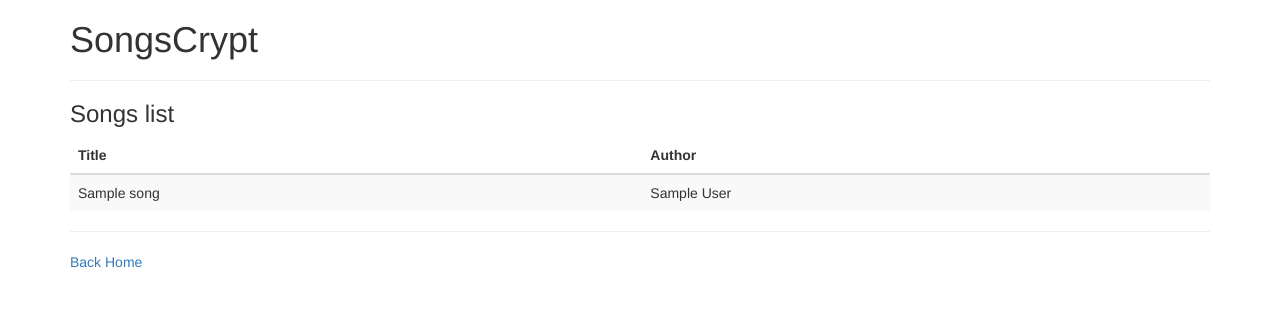
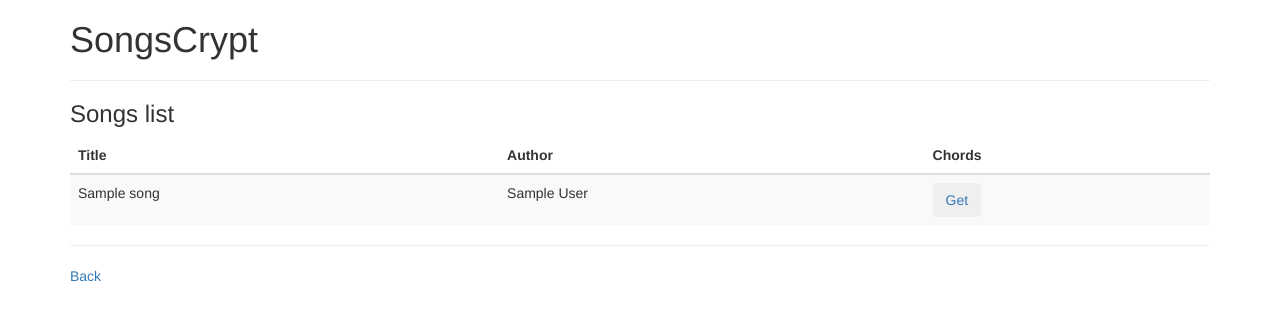
Before and after one commit to mpuccini/songscrypt, a Flask app: page /allsongs in a window 1280 px wide. Shown: the top 321 px of the page. Run offline with Flask 2, Linux system fonts and the light colour scheme; a database or web service that is not in the repository returns one stand-in record (values such as "Sample title"); some libraries are stand-ins or nearby versions.

Commit message:
getsong added

```diff
--- a/app.py
+++ b/app.py
@@ -52,5 +52,18 @@ def allsongs():
     songslist = songs.find()
     return render_template('allsongs.html', songslist=songslist)
 
+# @app.route('/getsong')
+# def getsong(title, author):
+#     query = { '$or': [{'title': title}, {'author':author}] }
+#     song = songs.find(query)
+#     return render_template('song.html', chords=song['chords'])
+
+@app.route('/getsong/<title>')#, methods=['GET', 'POST'])
+def getsong(title):
+    song = songs.find_one({'title':title})
+    return render_template('song.html', song=song)
+#    if request.method == 'POST':
+
+
 if __name__ == '__main__':
     app.run()
--- a/models.py
+++ b/models.py
@@ -1,6 +1,8 @@
 # model.py
 from wtforms import SubmitField, BooleanField, StringField, PasswordField, TextAreaField, validators
 from flask_wtf import Form
+
+
 class RegForm(Form):
   username = StringField('Username',
                  [validators.DataRequired()])
--- a/templates/allsongs.html
+++ b/templates/allsongs.html
@@ -1,15 +1,15 @@
 {% extends "bootstrap/base.html" %}
-{% import "bootstrap/wtf.html" as wtf %}
 {% block content %}
 <div class="container">
   <h1>SongsCrypt</h1>
   <hr>
   <h3>Songs list</h3>
-  <table class="table table-striped table-hover table-responsive">
+  <table class="table table-striped table-hover">
     <thead class="thead-dark">
       <tr>
 	<th scope="col">Title</th>
 	<th scope="col">Author</th>
+	<th scope="col">Chords</th>
       </tr>
     </thead>
     <tbody>
@@ -17,11 +17,13 @@
       <tr>
 	<td>{{ song['title'] }}</td>
 	<td>{{ song['author'] }}</td>
+	<!-- <td><a href="{{ url_for('getsong', title=song['title'], author=song['author'])}}"><button type="button" class="btn btn-dark">Get Chords</button></a></td> -->
+	<td><a href="{{ url_for('getsong', title=song['title'])}}"><button type="button" class="btn btn-dark">Get</button></a></td>
       </tr>
       {% endfor %}
     </tbody>
   </table>
   <hr>
-  <p><a href="{{ url_for('index') }}">Back Home</a></p>
+  <p><a href="{{ url_for('index') }}">Back</a></p>
 </div>
 {% endblock %}
--- a/templates/registration.html
+++ b/templates/registration.html
@@ -7,6 +7,6 @@
   <h3>Create your account</h3>
     {{ wtf.quick_form(form) }}
   <hr>
-  <p><a href="{{ url_for('index') }}">Back Home</a></p>
+  <p><a href="{{ url_for('index') }}">Back</a></p>
 </div>
 {% endblock %}
--- a/templates/registrationdone.html
+++ b/templates/registrationdone.html
@@ -6,6 +6,6 @@
   <h3>Create your account</h3>
     Congratulations {{ name }}! You're now registered.
   <hr>
-  <p><a href="{{ url_for('index') }}">Back Home</a></p>
+  <p><a href="{{ url_for('index') }}">Back</a></p>
 </div>
 {% endblock %}
--- a/templates/uploadsong.html
+++ b/templates/uploadsong.html
@@ -7,6 +7,6 @@
   <h3>Upload a song</h3>
     {{ wtf.quick_form(form) }}
   <hr>
-  <p><a href="{{ url_for('index') }}">Back Home</a></p>
+  <p><a href="{{ url_for('index') }}">Back</a></p>
 </div>
 {% endblock %}
--- a/templates/uploadsongdone.html
+++ b/templates/uploadsongdone.html
@@ -6,6 +6,6 @@
   <h3>Upload a song</h3>
     Congratulations! {{ title }} by {{ author }} is now stored in the database!
   <hr>
-  <p><a href="{{ url_for('index') }}">Back Home</a></p>
+  <p><a href="{{ url_for('index') }}">Back</a></p>
 </div>
 {% endblock %}
```
Also changed, not shown: templates/song.html (added, +11 -0 lines).
